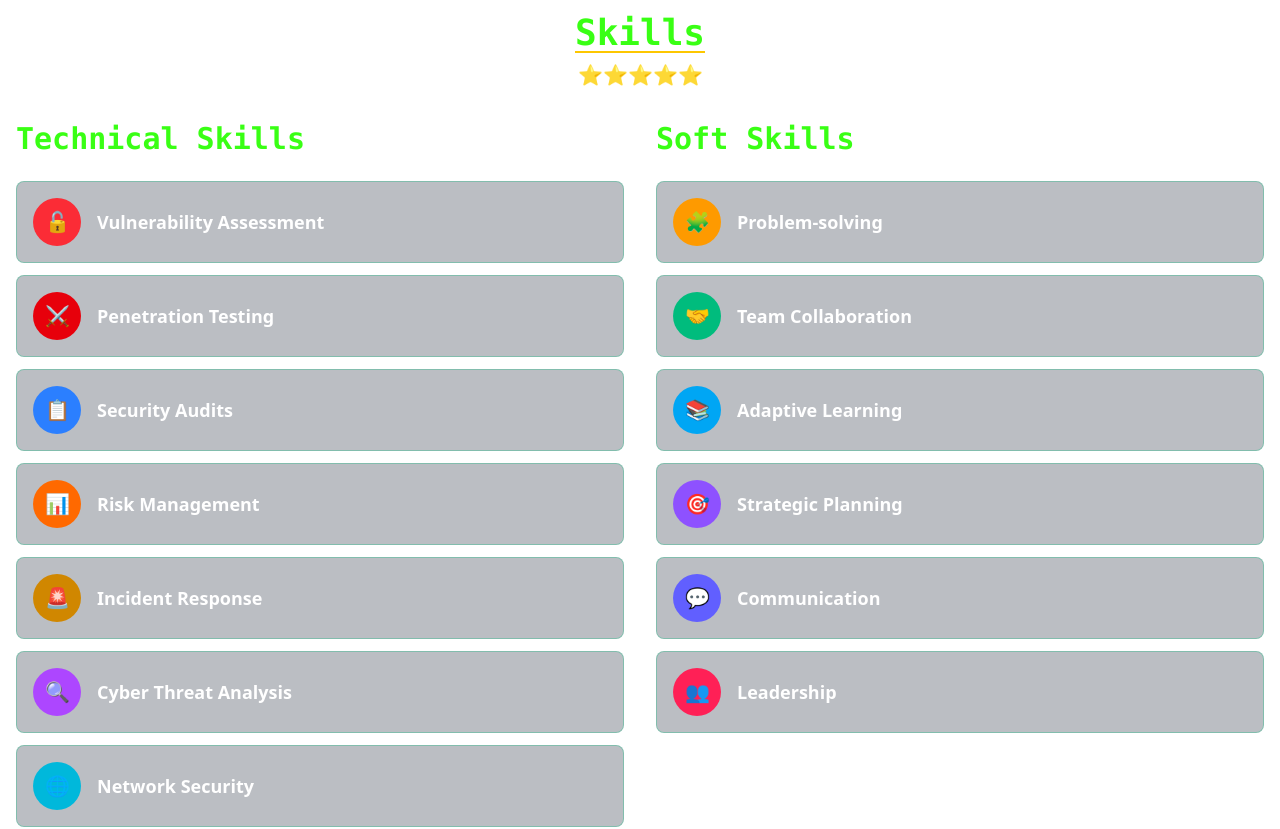
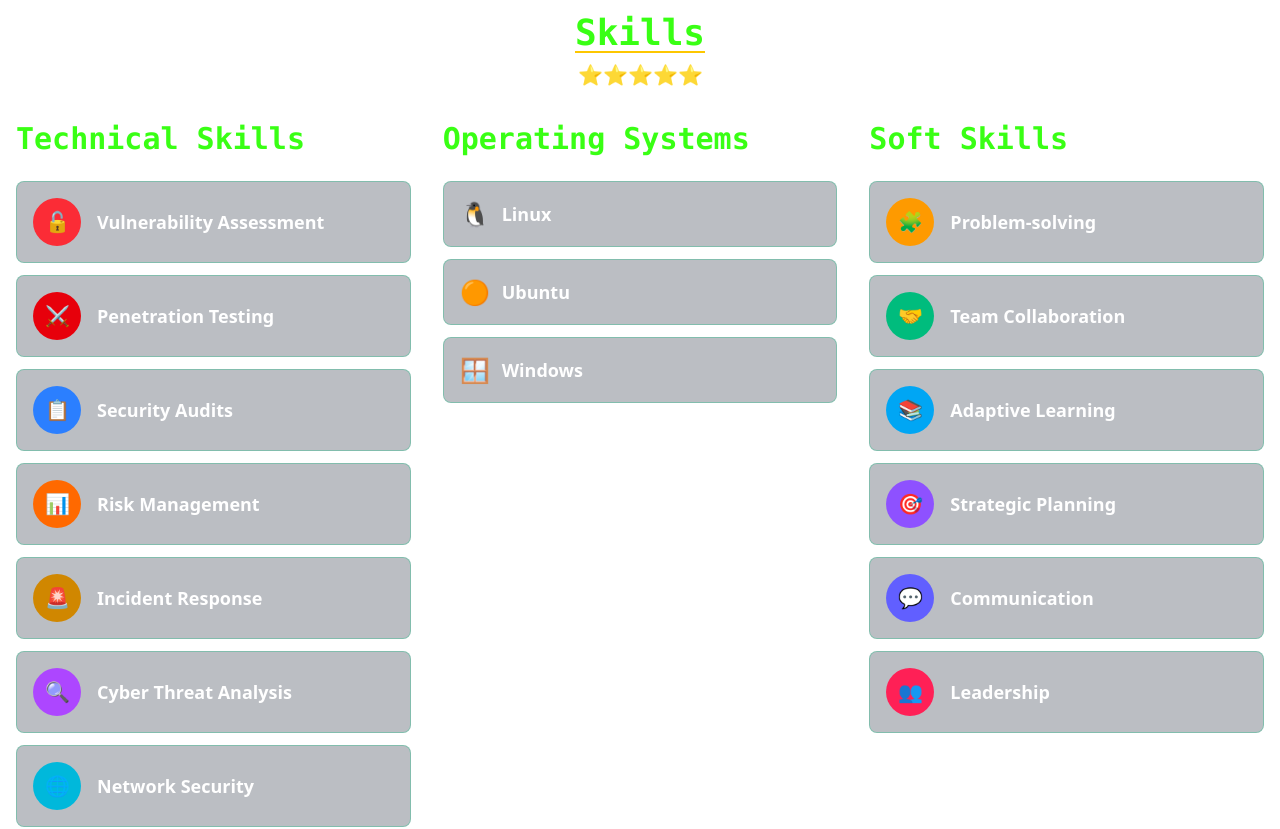
Before and after one commit to Anonimize4/mini-project-, a React (Vite) app: page / in a window 1280 px wide. Shown: the part 2980-3809 px from the top of the page. Built offline with nearby package versions, Linux system fonts and the light colour scheme.

Commit message:
adding the liniux  os

```diff
--- a/src/components/SkillsSection.tsx
+++ b/src/components/SkillsSection.tsx
@@ -23,6 +23,12 @@ const SkillsSection = () => {
     { icon: "🎯", name: "Strategic Planning", level: "Advanced", bgColor: "bg-violet-500", details: "Developing security roadmaps, prioritizing initiatives, risk-based planning" },
     { icon: "💬", name: "Communication", level: "Advanced", bgColor: "bg-indigo-500", details: "Clear articulation of complex security concepts to technical and non-technical audiences" },
     { icon: "👥", name: "Leadership", level: "Advanced", bgColor: "bg-rose-500", details: "Leading security initiatives, mentoring 240+ cybersecurity enthusiasts" }
+  ];
+
+  const operatingSystems = [
+    { icon: "🐧", name: "Linux" },
+    { icon: "🟠", name: "Ubuntu" },
+    { icon: "🪟", name: "Windows" }
   ];
 
   // State for accordion functionality
@@ -111,8 +117,23 @@ const SkillsSection = () => {
             </div>
           </div>
 
+          {/* Operating Systems - Center */}
+          <div className="flex-1 lg:order-2">
+            <h3 className="text-3xl font-semibold mb-6 font-mono" style={{ color: '#39FF14' }}>Operating Systems</h3>
+            <div className="space-y-3">
+              {operatingSystems.map((os, index) => (
+                <div key={`os-${index}`} className="border border-emerald-500/30 rounded-lg bg-gray-800/30 p-4">
+                  <div className="flex items-center gap-3">
+                    <span className="text-2xl">{os.icon}</span>
+                    <span className="text-white font-semibold text-lg">{os.name}</span>
+                  </div>
+                </div>
+              ))}
+            </div>
+          </div>
+
           {/* Soft Skills - Right Side */}
-          <div className="flex-1 lg:order-2">
+          <div className="flex-1 lg:order-3">
             <h3 className="text-3xl font-semibold mb-6 font-mono" style={{ color: '#39FF14' }}>Soft Skills</h3>
             <div className="space-y-3">
               {softSkills.map((skill, index) => (
```
